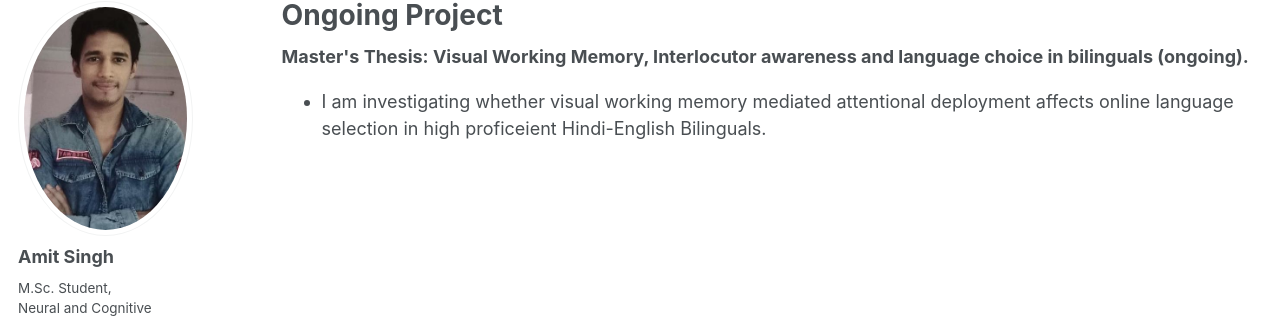
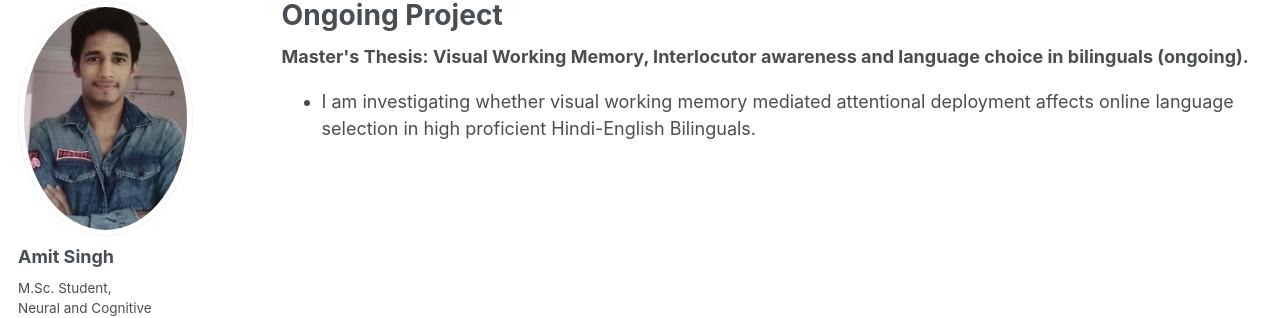
Before and after one commit to amits1ngh/amits1ngh.github.io, a Jekyll site: the page built from _pages/portfolio.html, in a window 1280 px wide. Shown: the part 117-435 px from the top of the page. Built offline with Jekyll 4.4.1, drawn with Linux system fonts in a browser that asks for light colours.

Commit message:
Update portfolio.html

```diff
--- a/_pages/portfolio.html
+++ b/_pages/portfolio.html
@@ -6,5 +6,5 @@ author_profile: true
 ---
 <b>Master's Thesis: Visual Working Memory, Interlocutor awareness and language choice in bilinguals (ongoing).</b>
 <ul>
-  <li>I am investigating whether visual working memory mediated attentional deployment affects online language selection in high proficeient Hindi-English Bilinguals.</li>
+  <li>I am investigating whether visual working memory mediated attentional deployment affects online language selection in high proficient Hindi-English Bilinguals.</li>
 </ul>
```
